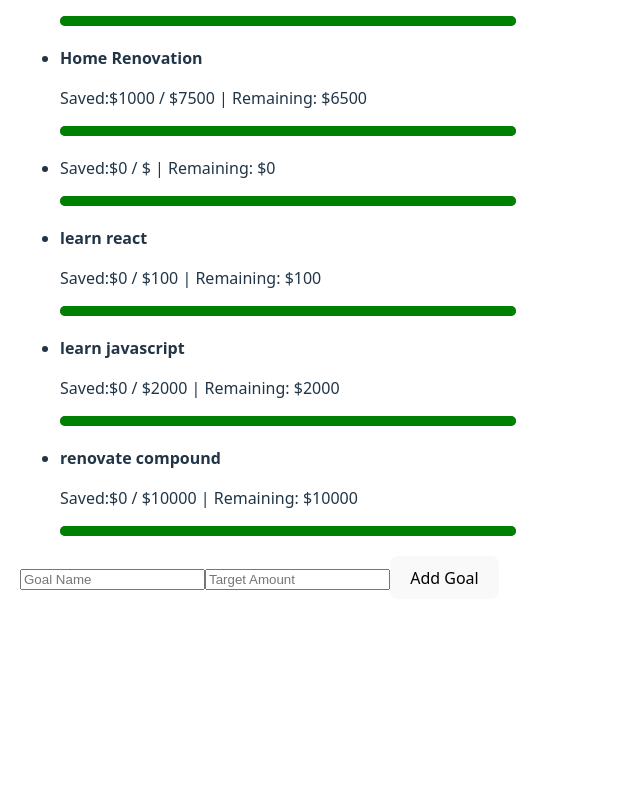
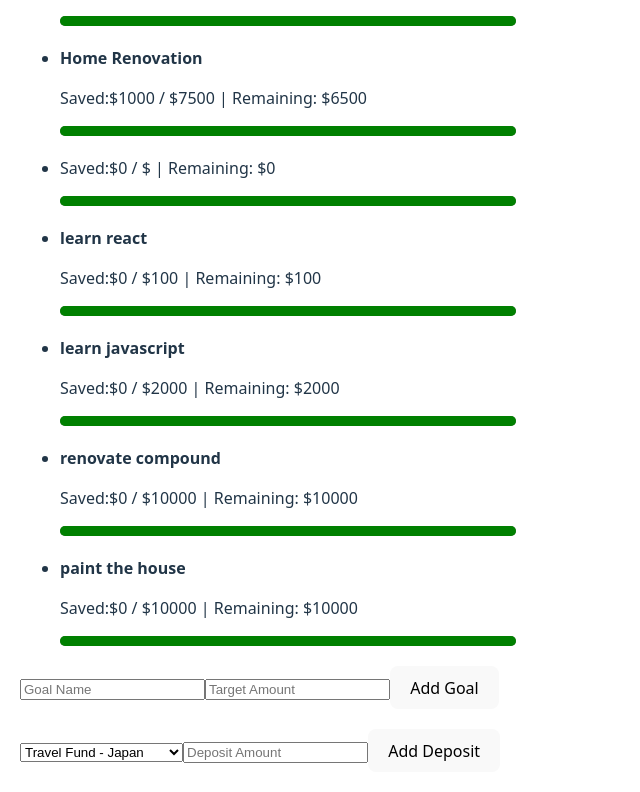
Before and after one commit to muhorocode/smart-goal-planner, a React (Vite) app: page / in a window 1280 px wide. Shown: the part 1089-1881 px from the top of the page, without its empty margins (0-640 px from the left). Before the commit the page ends 1708 px from the top, so only its background shows below. Built offline with nearby package versions, Linux system fonts and the light colour scheme; data requests are answered from the project's data file.

Commit message:
add deposit functionality

```diff
--- a/db.json
+++ b/db.json
@@ -113,6 +113,12 @@
       "name": "renovate compound",
       "targetAmount": "10000",
       "savedAmount": 0
+    },
+    {
+      "id": "7c31",
+      "name": "paint the house",
+      "targetAmount": "10000",
+      "savedAmount": 0
     }
   ]
 }
--- a/src/App.jsx
+++ b/src/App.jsx
@@ -1,6 +1,7 @@
 import {useEffect, useState} from 'react'
 import AddGoalForm from './components/AddGoalForm'
 import GoalList from './components/GoalList'
+import DepositForm from './components/DeposiForm'
 
 function App(){
   const [goals, setGoals]= useState([])
@@ -27,11 +28,29 @@ const addGoal=(goal)=>{
    .catch((error)=>console.error('There was an error creating the Goal:',error))
 }
 
+const addDeposit = (goalId, amount) => {
+  fetch(`http://localhost:3001/goals/${goalId}/deposit`, {
+    method: 'POST',
+    headers: { 'Content-Type': 'application/json' },
+    body: JSON.stringify({ amount })
+  })
+    .then(res => res.json())
+    .then(updatedGoal => {
+      setGoals(goals =>
+        goals.map(goal =>
+          goal.id === updatedGoal.id ? updatedGoal : goal
+        )
+      );
+    })
+    .catch(error => console.error('Error adding deposit:', error));
+};
+
   return(
    <div style={{padding:"20px"}}>
    <h1>Smart Goal Planner</h1>
    <GoalList goals={goals}/>
    <AddGoalForm onAddGoal={addGoal}/>
+   <DepositForm goals={goals} onDeposit={addDeposit}/>
    </div>
   )
 }
--- a/src/components/DeposiForm.jsx
+++ b/src/components/DeposiForm.jsx
@@ -0,0 +1,37 @@
+import {useState} from 'react'
+//allow users to add deposits/money to a selected goal
+function DepositForm({goals, onDeposit}){
+
+    //state to keep track of the selected goal id
+    const [selectedGoalId, setSelectedGoalId] = useState(goals[0]?.id || "")
+
+    // state to keep track of deposits
+     const [amount, setAmount]=useState("")
+
+     const handleSubmit=(e)=>{
+         e.preventDefault()
+
+         // makes sure goal and amount are selected
+            if(!selectedGoalId || !amount) return
+
+         onDeposit(selectedGoalId, Number(amount))
+
+         // reset form
+         setAmount("")
+     }
+    return(
+     <form onSubmit={handleSubmit} style={{marginTop:"20px"}}>
+        <select value={selectedGoalId} onChange={(e)=>setSelectedGoalId(e.target.value)}>
+            {goals.map((goal) => (
+                <option key={goal.id} value={goal.id}>
+                    {goal.name}
+                </option>
+            ))}
+        </select>
+        <input type="number" placeholder="Deposit Amount" value={amount} onChange={(e)=>setAmount(e.target.value)} required/>
+        <button type="submit">Add Deposit</button>
+     </form>
+    )
+}
+
+export default DepositForm
--- a/src/components/GoalItem.jsx
+++ b/src/components/GoalItem.jsx
@@ -2,7 +2,7 @@
 //displays a single goal with progress information
 function GoalItem({goal}){
     //calculate the progress as a percentage
-    const progress=(GoalItem.savedAmount/GoalItem.targetAmount)*100
+    const progress=(goal.savedAmount/goal.targetAmount)*100
     // how much money is remaining
     const remaining=goal.targetAmount-goal.savedAmount
 
```
